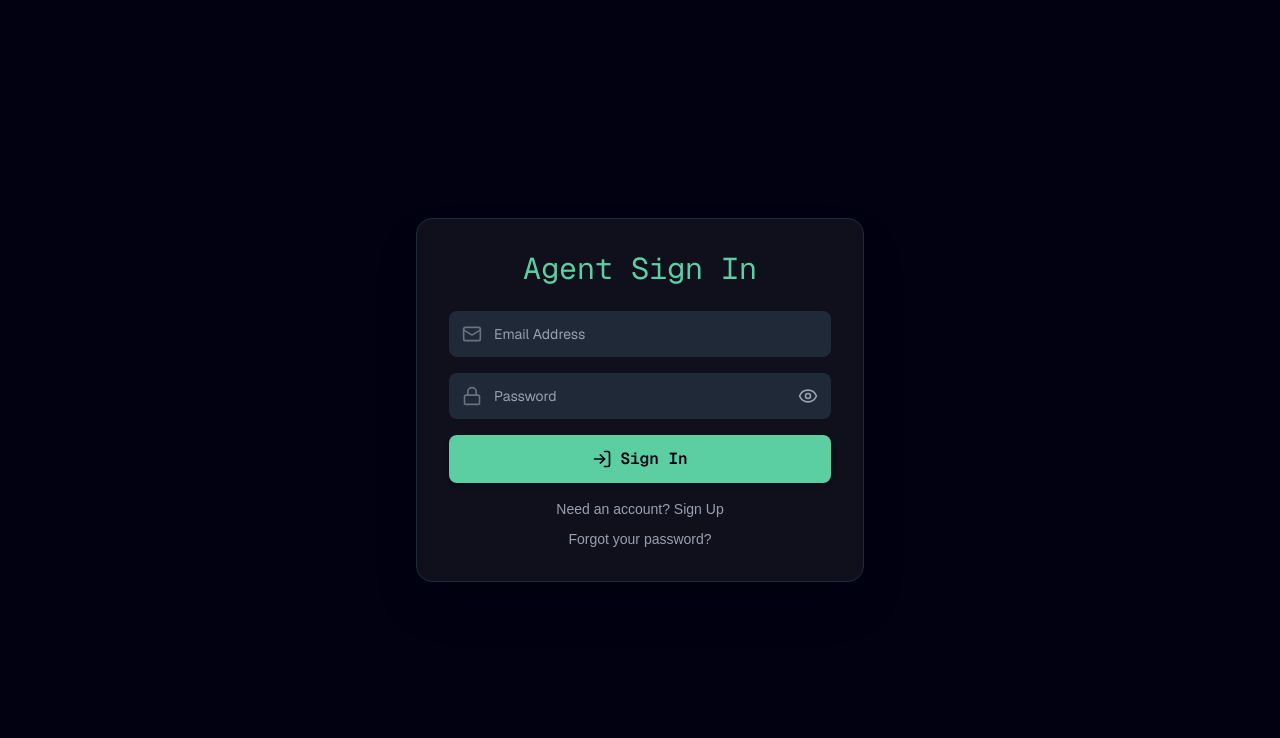
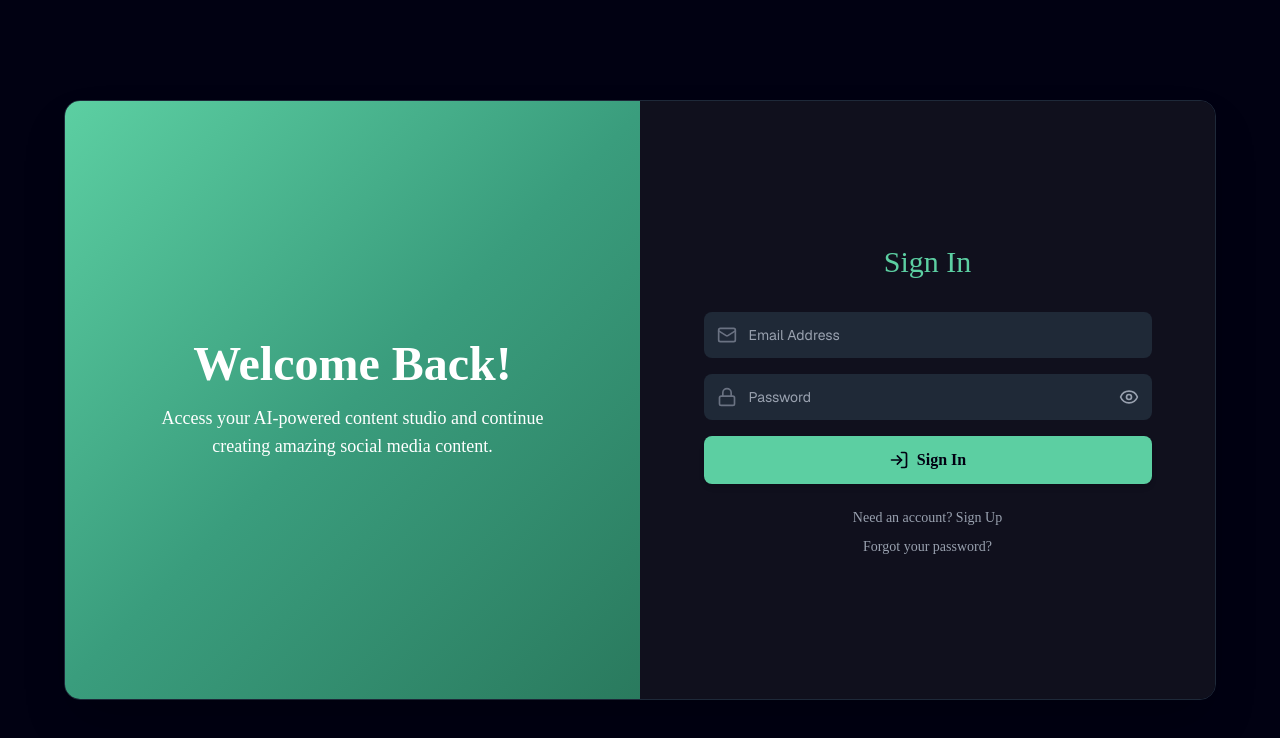
Before and after one commit to OG1Kanobe/zd-sm-agent-ui-staging, a Next.js app in the folder zd-sm-agent-ui/: page /login in a window 1280 px wide. Shown: the top 738 px of the page. Built offline with nearby package versions, Linux system fonts and the light colour scheme; no server answers.

Commit message:
trying a new animated login/sign up page

```diff
--- a/zd-sm-agent-ui/src/app/login/page.tsx
+++ b/zd-sm-agent-ui/src/app/login/page.tsx
@@ -1,27 +1,22 @@
 'use client';
 
-import React, { useState, useEffect } from 'react';
+import React, { useState, useEffect, useRef } from 'react';
 import { Mail, Lock, LogIn, UserPlus, Loader2, User, XCircle } from 'lucide-react';
-import { motion } from 'framer-motion';
+import { motion, AnimatePresence } from 'framer-motion';
 import { useRouter } from 'next/navigation';
-
-// --- PRODUCTION SUPABASE IMPORTS ---
 import { supabase } from '@/lib/supabaseClient';
 import { useUserSession } from '@/hooks/use-user-session';
 import AuthInput from '@/components/AuthInput';
-// --- END PRODUCTION SUPABASE IMPORTS ---
-
 import OTPInput from '@/components/OTPInput';
 import { generateDeviceFingerprint, generateDeviceToken } from '@/lib/deviceFingerprint';
 
-
 type AuthMode = 'login' | 'register';
+type LoginStep = 'credentials' | 'otp';
 
 const AuthPage = () => {
     const router = useRouter();
     const { user, loading: sessionLoading } = useUserSession();
-
-    type LoginStep = 'credentials' | 'otp';
+    const buttonRef = useRef<HTMLButtonElement>(null);
 
     const [mode, setMode] = useState<AuthMode>('login');
     const [step, setStep] = useState<LoginStep>('credentials');
@@ -37,7 +32,10 @@ const [otpLoading, setOtpLoading] = useState(false);
     const [resendCooldown, setResendCooldown] = useState(0);
     const [isAuthenticating, setIsAuthenticating] = useState(false);
 
-    // Add this near the top of your AuthPage component
+    // Button dodge state
+    const [buttonPosition, setButtonPosition] = useState({ x: 0, y: 0 });
+    const [mousePosition, setMousePosition] = useState({ x: 0, y: 0 });
+
     useEffect(() => {
         const params = new URLSearchParams(window.location.search);
         const reason = params.get('reason');
@@ -47,7 +45,6 @@ useEffect(() => {
         }
     }, []);
 
-// Resend cooldown timer
     useEffect(() => {
         if (resendCooldown > 0) {
             const timer = setTimeout(() => {
@@ -57,31 +54,70 @@ useEffect(() => {
         }
     }, [resendCooldown]);
 
-    // Redirect authenticated users away from the login page
     useEffect(() => {
         if (!sessionLoading && user && !isAuthenticating && step === 'credentials') {
             router.push('/dashboard');
         }
     }, [user, sessionLoading, router, step, isAuthenticating]);
 
-    // Helper function to get the correct callback URL
+    // Mouse tracking for button dodge
+    useEffect(() => {
+        const handleMouseMove = (e: MouseEvent) => {
+            setMousePosition({ x: e.clientX, y: e.clientY });
+        };
+
+        window.addEventListener('mousemove', handleMouseMove);
+        return () => window.removeEventListener('mousemove', handleMouseMove);
+    }, []);
+
+    // Button dodge logic
+    useEffect(() => {
+        if (!buttonRef.current || step !== 'credentials') return;
+
+        const isFormValid = mode === 'login'
+            ? email && password
+            : email && password && username;
+
+        if (isFormValid) {
+            setButtonPosition({ x: 0, y: 0 });
+            return;
+        }
+
+        const button = buttonRef.current.getBoundingClientRect();
+        const buttonCenterX = button.left + button.width / 2;
+        const buttonCenterY = button.top + button.height / 2;
+
+        const distanceX = mousePosition.x - buttonCenterX;
+        const distanceY = mousePosition.y - buttonCenterY;
+        const distance = Math.sqrt(distanceX * distanceX + distanceY * distanceY);
+
+        const dodgeThreshold = 120;
+
+        if (distance < dodgeThreshold) {
+            const angle = Math.atan2(distanceY, distanceX);
+            const dodgeDistance = 80;
+
+            const newX = -Math.cos(angle) * dodgeDistance;
+            const newY = -Math.sin(angle) * dodgeDistance;
+
+            setButtonPosition({ x: newX, y: newY });
+        } else if (distance > dodgeThreshold + 50) {
+            setButtonPosition({ x: 0, y: 0 });
+        }
+    }, [mousePosition, email, password, username, mode, step]);
+
     const getCallbackUrl = () => {
-        // Check if we're in production
         if (process.env.NODE_ENV === 'production' && process.env.NEXT_PUBLIC_SITE_URL) {
             return `${process.env.NEXT_PUBLIC_SITE_URL}/auth/callback`;
         }
-        // Fallback to current origin (works for both dev and prod)
         return `${window.location.origin}/auth/callback`;
     };
 
-    // Check if current device is trusted
     const checkTrustedDevice = async (userIdToCheck: string): Promise<boolean> => {
         try {
             const deviceToken = localStorage.getItem('device_token');
 
-        if (!deviceToken) {
-            return false;
-        }
+            if (!deviceToken) return false;
 
             const { data, error } = await supabase
                 .from('trusted_devices')
@@ -93,11 +129,8 @@ useEffect(() => {
 
             const deviceData = data && data.length > 0 ? data[0] : null;
 
-        if (error || !deviceData) {
-            return false;
-        }
+            if (error || !deviceData) return false;
 
-        // Update last_used_at
             await supabase
                 .from('trusted_devices')
                 .update({ last_used_at: new Date().toISOString() })
@@ -126,15 +159,12 @@ const handleAuth = async (e: React.FormEvent) => {
             if (mode === 'login') {
                 setIsAuthenticating(true);
 
-            // Step 1: Verify password is correct
                 const { data, error } = await supabase.auth.signInWithPassword({ email, password });
                 if (error) throw error;
 
                 if (!data.user) throw new Error('Login failed');
 
                 const userIdToCheck = data.user.id;
-
-            // Step 2: Check if device is trusted (while still signed in)
                 const isTrusted = await checkTrustedDevice(userIdToCheck);
 
                 if (isTrusted) {
@@ -142,14 +172,11 @@ const handleAuth = async (e: React.FormEvent) => {
                     router.push('/dashboard');
                     return;
                 } else {
-                // Set OTP step BEFORE signing out (prevents redirect loop)
                     setUserId(userIdToCheck);
                     setStep('otp');
 
-                // Sign out to enforce OTP requirement
                     await supabase.auth.signOut();
 
-                // Send OTP
                     const { error: otpError } = await supabase.auth.signInWithOtp({
                         email,
                         options: {
@@ -166,7 +193,6 @@ const handleAuth = async (e: React.FormEvent) => {
                 }
 
             } else {
-            // Register Mode
                 if (!username) {
                     throw new Error("Display Name is required for registration.");
                 }
@@ -182,7 +208,7 @@ const handleAuth = async (e: React.FormEvent) => {
 
                 if (error) throw error;
 
-            setMessage("Success! Check your email to confirm your account. Click the link in the email to activate your profile.");
+                setMessage("Success! Check your email to confirm your account.");
             }
 
         } catch (err: any) {
@@ -194,13 +220,11 @@ const handleAuth = async (e: React.FormEvent) => {
         }
     };
 
-// Verify OTP code
     const handleVerifyOTP = async (otpCode: string) => {
         setOtpLoading(true);
         setError(null);
 
         try {
-        // Verify the OTP code
             const { error } = await supabase.auth.verifyOtp({
                 email,
                 token: otpCode,
@@ -209,7 +233,6 @@ const handleVerifyOTP = async (otpCode: string) => {
 
             if (error) throw error;
 
-        // Sign in with password to create session
             const { error: signInError } = await supabase.auth.signInWithPassword({
                 email,
                 password
@@ -217,13 +240,10 @@ const handleVerifyOTP = async (otpCode: string) => {
 
             if (signInError) throw signInError;
 
-        // Save device as trusted if checkbox checked
             if (rememberDevice && userId) {
-            // Check if device token already exists
                 let deviceToken = localStorage.getItem('device_token');
 
                 if (!deviceToken) {
-                // Generate new token
                     deviceToken = generateDeviceToken();
                     const deviceFingerprint = generateDeviceFingerprint();
 
@@ -240,7 +260,6 @@ const handleVerifyOTP = async (otpCode: string) => {
                         localStorage.setItem('device_token', deviceToken);
                     }
                 } else {
-                // Update existing device
                     const { data, error } = await supabase
                         .from('trusted_devices')
                         .update({
@@ -251,7 +270,6 @@ const handleVerifyOTP = async (otpCode: string) => {
                         .eq('user_id', userId)
                         .select();
 
-                // If no rows were updated, the device doesn't exist - INSERT it
                     if (!error && (!data || data.length === 0)) {
                         const deviceFingerprint = generateDeviceFingerprint();
 
@@ -267,7 +285,6 @@ const handleVerifyOTP = async (otpCode: string) => {
                 }
             }
 
-        // Redirect to dashboard
             router.push('/dashboard');
 
         } catch (err: any) {
@@ -278,7 +295,6 @@ const handleVerifyOTP = async (otpCode: string) => {
         }
     };
 
-    // Resend OTP code
     const handleResendOTP = async () => {
         if (resendCooldown > 0) return;
 
@@ -313,11 +329,13 @@ const handleVerifyOTP = async (otpCode: string) => {
         return (
             <div className="min-h-screen bg-[#010112] flex justify-center items-center text-white">
                 <Loader2 className="w-8 h-8 animate-spin text-[#5ccfa2]" />
-                <span className="ml-3 font-mono">Checking Authentication Status...</span>
+                <span className="ml-3 font-['Inter_Tight']">Checking Authentication Status...</span>
             </div>
         );
     }
 
+    // OTP STEP - Keep original design
+    if (step === 'otp') {
         return (
             <div className="min-h-screen bg-[#010112] flex justify-center items-center p-4">
                 <motion.div
@@ -326,18 +344,12 @@ const handleVerifyOTP = async (otpCode: string) => {
                     transition={{ duration: 0.5 }}
                     className="w-full max-w-md bg-[#10101d] rounded-2xl shadow-2xl p-8 border border-gray-800"
                 >
-                <h1 className="text-3xl font-mono text-[#5ccfa2] text-center mb-6">
-                    {step === 'otp'
-                        ? 'Enter Verification Code'
-                        : mode === 'login'
-                            ? 'Agent Sign In'
-                            : 'Agent Activation'
-                    }
+                    <h1 className="text-3xl font-['Space_Mono'] text-[#5ccfa2] text-center mb-6">
+                        Enter Verification Code
                     </h1>
 
-                    {step === 'otp' && (
                     <div className="mb-6">
-                        <p className="text-gray-400 text-center text-sm mb-6">
+                        <p className="text-gray-400 text-center text-sm mb-6 font-['Inter_Tight']">
                             We sent a 6-digit code to <span className="text-[#5ccfa2] font-semibold">{email}</span>
                         </p>
 
@@ -347,6 +359,17 @@ const handleVerifyOTP = async (otpCode: string) => {
                             disabled={otpLoading}
                         />
 
+                        {error && (
+                            <motion.div
+                                initial={{ opacity: 0 }}
+                                animate={{ opacity: 1 }}
+                                className="mt-4 p-3 rounded-lg text-sm font-['Inter_Tight'] flex items-center bg-red-900/50 text-red-300"
+                            >
+                                <XCircle className="w-4 h-4 mr-2" />
+                                {error}
+                            </motion.div>
+                        )}
+
                         <div className="mt-6 flex items-center justify-center">
                             <label className="flex items-center space-x-2 cursor-pointer">
                                 <input
@@ -355,7 +378,7 @@ const handleVerifyOTP = async (otpCode: string) => {
                                     onChange={(e) => setRememberDevice(e.target.checked)}
                                     className="w-4 h-4 rounded border-gray-700 bg-[#1f2937] text-[#5ccfa2] focus:ring-[#5ccfa2]"
                                 />
-                                <span className="text-sm text-gray-300">Remember this device for 30 days</span>
+                                <span className="text-sm text-gray-300 font-['Inter_Tight']">Remember this device for 30 days</span>
                             </label>
                         </div>
 
@@ -363,7 +386,7 @@ const handleVerifyOTP = async (otpCode: string) => {
                             type="button"
                             onClick={handleResendOTP}
                             disabled={resendCooldown > 0 || otpLoading}
-                            className="mt-4 w-full text-sm text-gray-400 hover:text-[#5ccfa2] transition-colors disabled:opacity-50 disabled:cursor-not-allowed"
+                            className="mt-4 w-full text-sm text-gray-400 hover:text-[#5ccfa2] transition-colors disabled:opacity-50 disabled:cursor-not-allowed font-['Inter_Tight']"
                         >
                             {resendCooldown > 0
                                 ? `Resend code in ${resendCooldown}s`
@@ -371,9 +394,70 @@ const handleVerifyOTP = async (otpCode: string) => {
                             }
                         </button>
                     </div>
-                )}
+                </motion.div>
+            </div>
+        );
+    }
 
-                {step === 'credentials' && (
+    // ANIMATED CREDENTIALS STEP
+    return (
+        <div className="min-h-screen bg-[#010112] flex justify-center items-center p-4 overflow-hidden">
+            <div className="w-full max-w-6xl h-[600px] relative flex rounded-2xl overflow-hidden shadow-2xl border border-gray-800">
+
+                {/* GRADIENT PANEL */}
+                <AnimatePresence mode="wait">
+                    <motion.div
+                        key={mode}
+                        initial={{ x: mode === 'login' ? '-100%' : '100%' }}
+                        animate={{ x: 0 }}
+                        exit={{ x: mode === 'login' ? '100%' : '-100%' }}
+                        transition={{ duration: 0.6, ease: 'easeInOut' }}
+                        className={`absolute w-1/2 h-full ${mode === 'login' ? 'left-0' : 'right-0'}`}
+                        style={{
+                            background: mode === 'login'
+                                ? 'linear-gradient(135deg, #5ccfa2 0%, #3a9d7d 50%, #2a7a5e 100%)'
+                                : 'linear-gradient(225deg, #5ccfa2 0%, #3a9d7d 50%, #2a7a5e 100%)'
+                        }}
+                    >
+                        <div className="h-full flex flex-col justify-center items-center p-12 text-white">
+                            <motion.h2
+                                initial={{ opacity: 0, y: 20 }}
+                                animate={{ opacity: 1, y: 0 }}
+                                transition={{ delay: 0.3 }}
+                                className="text-5xl font-['Space_Mono'] font-bold mb-4"
+                            >
+                                {mode === 'login' ? 'Welcome Back!' : 'Join Us Today!'}
+                            </motion.h2>
+                            <motion.p
+                                initial={{ opacity: 0, y: 20 }}
+                                animate={{ opacity: 1, y: 0 }}
+                                transition={{ delay: 0.4 }}
+                                className="text-lg font-['Inter_Tight'] text-center max-w-sm opacity-90"
+                            >
+                                {mode === 'login'
+                                    ? 'Access your AI-powered content studio and continue creating amazing social media content.'
+                                    : 'Create your account and unlock the full power of AI-driven content creation for your brand.'
+                                }
+                            </motion.p>
+                        </div>
+                    </motion.div>
+                </AnimatePresence>
+
+                {/* FORM PANEL */}
+                <AnimatePresence mode="wait">
+                    <motion.div
+                        key={mode + '-form'}
+                        initial={{ x: mode === 'login' ? '100%' : '-100%', opacity: 0 }}
+                        animate={{ x: 0, opacity: 1 }}
+                        exit={{ x: mode === 'login' ? '-100%' : '100%', opacity: 0 }}
+                        transition={{ duration: 0.6, ease: 'easeInOut' }}
+                        className={`absolute w-1/2 h-full ${mode === 'login' ? 'right-0' : 'left-0'} bg-[#10101d] flex items-center justify-center p-12`}
+                    >
+                        <div className="w-full max-w-md">
+                            <h1 className="text-3xl font-['Space_Mono'] text-[#5ccfa2] text-center mb-8">
+                                {mode === 'login' ? 'Sign In' : 'Create Account'}
+                            </h1>
+
                             <form onSubmit={handleAuth} className="space-y-4">
                                 {mode === 'register' && (
                                     <AuthInput
@@ -406,7 +490,7 @@ const handleVerifyOTP = async (otpCode: string) => {
                                     <motion.div
                                         initial={{ opacity: 0 }}
                                         animate={{ opacity: 1 }}
-                            className={`p-3 rounded-lg text-sm font-sans flex items-center ${
+                                        className={`p-3 rounded-lg text-sm font-['Inter_Tight'] flex items-center ${
                                             error ? 'bg-red-900/50 text-red-300' : 'bg-green-900/50 text-green-300'
                                         }`}
                                     >
@@ -415,13 +499,23 @@ const handleVerifyOTP = async (otpCode: string) => {
                                     </motion.div>
                                 )}
 
-                    <button
+                                <motion.button
+                                    ref={buttonRef}
                                     type="submit"
                                     disabled={loading}
-                        className={`w-full flex items-center justify-center space-x-2 py-3 rounded-lg font-mono font-semibold transition-all duration-200 shadow-md ${
+                                    animate={{
+                                        x: buttonPosition.x,
+                                        y: buttonPosition.y
+                                    }}
+                                    transition={{
+                                        type: 'spring',
+                                        stiffness: 300,
+                                        damping: 20
+                                    }}
+                                    className={`w-full flex items-center justify-center space-x-2 py-3 rounded-lg font-['Space_Mono'] font-semibold transition-all duration-200 shadow-md ${
                                         loading
                                             ? 'bg-gray-600 cursor-not-allowed'
-                                : 'bg-[#5ccfa2] text-[#010112] hover:bg-opacity-90'
+                                            : 'bg-[#5ccfa2] text-[#010112] hover:bg-[#4ab88e]'
                                     }`}
                                 >
                                     {loading ? (
@@ -432,34 +526,31 @@ const handleVerifyOTP = async (otpCode: string) => {
                                             <span>{mode === 'login' ? 'Sign In' : 'Create Account'}</span>
                                         </>
                                     )}
-                    </button>
+                                </motion.button>
                             </form>
-                )}
 
-                {step === 'credentials' && (
-    <>
                             <button
                                 onClick={() => {
                                     setMode(mode === 'login' ? 'register' : 'login');
                                     setError(null);
                                     setMessage(null);
                                 }}
-            className="mt-4 w-full text-center text-sm text-gray-400 hover:text-[#5ccfa2] transition-colors duration-200"
+                                className="mt-6 w-full text-center text-sm font-['Inter_Tight'] text-gray-400 hover:text-[#5ccfa2] transition-colors duration-200"
                             >
                                 {mode === 'login' ? "Need an account? Sign Up" : "Already have an account? Sign In"}
                             </button>
 
                             {mode === 'login' && (
                                 <a href="/forgot-password"
-                className="mt-2 block text-center text-sm text-gray-400 hover:text-[#5ccfa2] transition-colors duration-200"
+                                    className="mt-2 block text-center text-sm font-['Inter_Tight'] text-gray-400 hover:text-[#5ccfa2] transition-colors duration-200"
                                 >
                                     Forgot your password?
                                 </a>
                             )}
-    </>
-)}
-
+                        </div>
                     </motion.div>
+                </AnimatePresence>
+            </div>
         </div>
     );
 };
```
Lines whose indentation alone changed are shown as unchanged.
